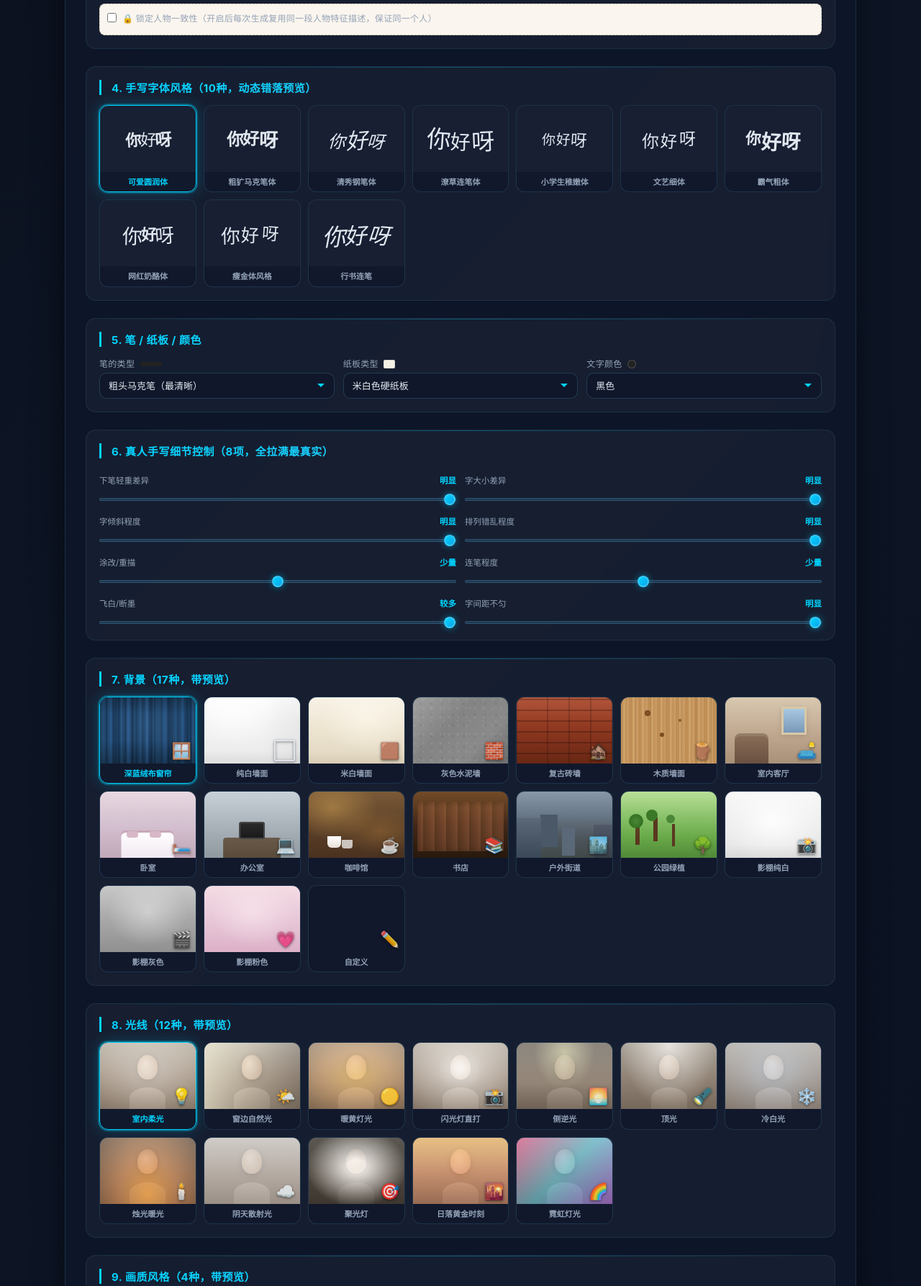
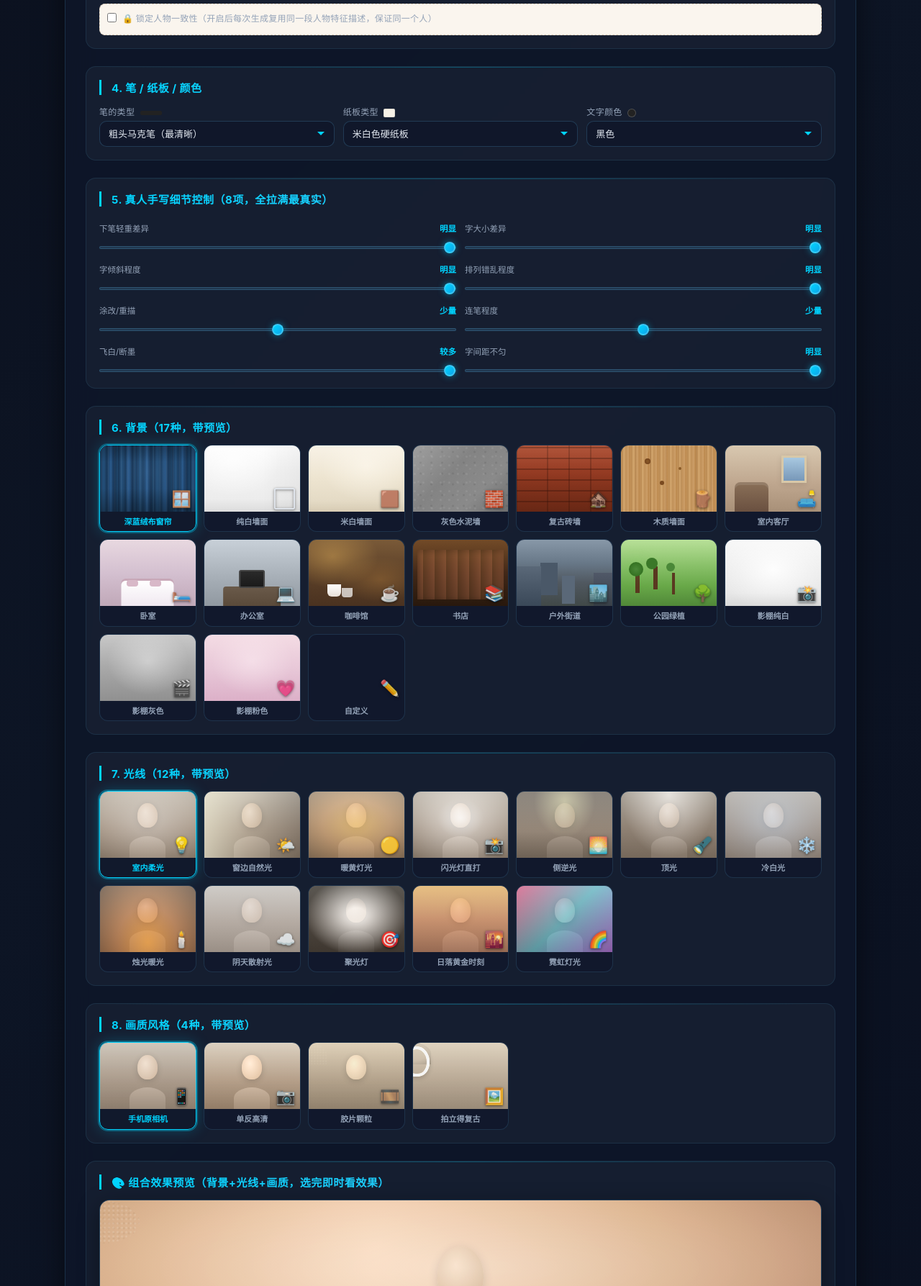
Before and after one commit to dasdasdad555632/ai-tool, a plain HTML site: page index.html in a window 1280 px wide. Shown: the part 1293-3080 px from the top of the page at 72% size. Drawn offline with Linux system fonts and the light colour scheme.

Commit message:
去掉字体选择+手写改成萌系马克笔奶酪体风格

```diff
--- a/index.html
+++ b/index.html
@@ -613,11 +613,7 @@
     </div>
   </div>
   <div class="section">
-    <div class="section-title">4. 手写字体风格（10种，动态错落预览）</div>
-    <div class="preview-grid" id="fontGrid"></div>
-  </div>
-  <div class="section">
-    <div class="section-title">5. 笔 / 纸板 / 颜色</div>
+    <div class="section-title">4. 笔 / 纸板 / 颜色</div>
     <div class="row">
       <div class="col"><label>笔的类型 <span id="penPreview" style="display:inline-block;width:30px;height:4px;background:#222;border-radius:2px;vertical-align:middle;margin-left:4px"></span></label>
         <select id="penType" onchange="updatePaperPreview();updatePenPreview()">
@@ -667,7 +663,7 @@
     </div>
   </div>
   <div class="section">
-    <div class="section-title">6. 真人手写细节控制（8项，全拉满最真实）</div>
+    <div class="section-title">5. 真人手写细节控制（8项，全拉满最真实）</div>
     <div class="row">
       <div class="col"><div class="slider-group"><div class="slider-label"><span>下笔轻重差异</span><span id="pressureVal">明显</span></div><input type="range" id="pressure" min="1" max="3" value="3" oninput="updateSlider('pressure','pressureVal',['轻微','中等','明显']);updatePaperPreview()"></div></div>
       <div class="col"><div class="slider-group"><div class="slider-label"><span>字大小差异</span><span id="sizeVal">明显</span></div><input type="range" id="sizeDiff" min="1" max="3" value="3" oninput="updateSlider('sizeDiff','sizeVal',['轻微','中等','明显']);updatePaperPreview()"></div></div>
@@ -686,16 +682,16 @@
     </div>
   </div>
   <div class="section">
-    <div class="section-title">7. 背景（17种，带预览）</div>
+    <div class="section-title">6. 背景（17种，带预览）</div>
     <div class="preview-grid" id="bgGrid"></div>
     <div id="customBgInput" class="custom-input" style="margin-top:8px;"><input type="text" id="customBg" placeholder="输入自定义背景描述"></div>
   </div>
   <div class="section">
-    <div class="section-title">8. 光线（12种，带预览）</div>
+    <div class="section-title">7. 光线（12种，带预览）</div>
     <div class="preview-grid" id="lightGrid"></div>
   </div>
   <div class="section">
-    <div class="section-title">9. 画质风格（4种，带预览）</div>
+    <div class="section-title">8. 画质风格（4种，带预览）</div>
     <div class="preview-grid" id="qualityGrid"></div>
   </div>
   <div class="section">
@@ -708,7 +704,7 @@
     </div>
   </div>
   <div class="section">
-    <div class="section-title">10. 比例 / 图片类型 / AI工具</div>
+    <div class="section-title">9. 比例 / 图片类型 / AI工具</div>
     <div class="row">
       <div class="col"><label>图片比例</label>
         <select id="ratio">
@@ -1224,10 +1220,10 @@ function init(){
   loadWords();
   setGender('female');
   document.getElementById('hairColor').innerHTML=hairColorData.map(h=>`<option value="${h.v}">${h.t}</option>`).join('');
-  buildFontGrid();buildBgGrid();buildLightGrid();buildQualityGrid();loadConfigList();updateComboPreview();loadOnlineWords(false);updatePenPreview();updatePaperIcon();updateInkPreview();
+  buildBgGrid();buildLightGrid();buildQualityGrid();loadConfigList();updateComboPreview();loadOnlineWords(false);updatePenPreview();updatePaperIcon();updateInkPreview();
   // 科技感粒子
   const pc=document.getElementById('techParticles');if(pc){for(let i=0;i<20;i++){const s=document.createElement('span');s.style.left=Math.random()*100+'%';s.style.animationDelay=(Math.random()*6)+'s';s.style.animationDuration=(4+Math.random()*4)+'s';s.style.background=Math.random()>0.5?'#00d4ff':'#a855f7';s.style.boxShadow='0 0 6px '+s.style.background;pc.appendChild(s);}}
-  document.getElementById('textInput').addEventListener('input',function(){document.getElementById('charCount').textContent=this.value.replace(/\n/g,'').length+'字';buildFontGrid();});
+  document.getElementById('textInput').addEventListener('input',function(){document.getElementById('charCount').textContent=this.value.replace(/\n/g,'').length+'字';});
 }
 function setMode(m){currentMode=m;document.querySelectorAll('.mode-tab').forEach(t=>t.classList.toggle('active',t.dataset.mode===m));document.getElementById('personSection').classList.toggle('hidden-section',m!=='person');document.getElementById('nopersonsSection').classList.toggle('hidden-section',m!=='nopersons');}
 function setGender(g){currentGender=g;document.querySelectorAll('.gender-tab').forEach(t=>t.classList.toggle('active',t.dataset.gender===g));document.getElementById('personType').innerHTML=personData[g].map(p=>`<option value="${p.v}">${p.t}</option>`).join('');document.getElementById('hairstyle').innerHTML=hairData[g].map(h=>`<option value="${h.v}">${h.t}</option>`).join('');document.getElementById('clothing').innerHTML=clothingData[g].map(c=>`<option value="${c.v}">${c.t}</option>`).join('');}
@@ -1460,7 +1456,7 @@ function generate(){
     const personDesc=getPersonDesc(),clothingDesc=getClothingDesc(),poseDesc=getPoseDesc(),framingDesc=getFramingDesc(),pronoun=currentGender==='male'?'他':'她';
     personPart=`真实手机随手拍，不是专业摄影，${personDesc}，${clothingDesc}，${framingDesc}，头发自然有些凌乱，皮肤有自然纹理和小瑕疵不完美，${pronoun}站在室内，双手举着这张${getPaperDesc()}，纸板位于画面中央正对着镜头，${poseDesc}。`;
   }else{personPart=`真实手机随手拍，不是专业摄影，${getNoPersonSceneDesc()}`;}
-  const styleTail=`真人手写，像普通人随手写的，真实自然。${getBgDesc()}。${getLightDesc()}。${getQualityDesc()}，${getPhotoTypeDesc()}，手机原相机拍摄，自然光影，有生活气息，真实不做作，${ratio}竖幅`;
+  const styleTail=`黑色粗头马克笔手写，字体圆润可爱，笔画粗细均匀，字间距大排列松散不拥挤，每行高低错落不在一条直线上有的行偏左有的行偏右，下笔较重墨水饱满，文字清晰可读，像萌系手写奶酪体，真人手写真实自然，不是印刷体。${getBgDesc()}。${getLightDesc()}。${getQualityDesc()}，${getPhotoTypeDesc()}，手机原相机拍摄，自然光影，有生活气息，真实不做作，${ratio}竖幅`;
   const prompt=adaptPrompt(textHead+personPart+styleTail,tool);
   const item=document.createElement('div');item.className='output-item';
   item.innerHTML=`<div class="output-label">📝 生成结果（${lc}行 · ${currentMode==='person'?'真人出镜':'不出镜'}）</div>
```
